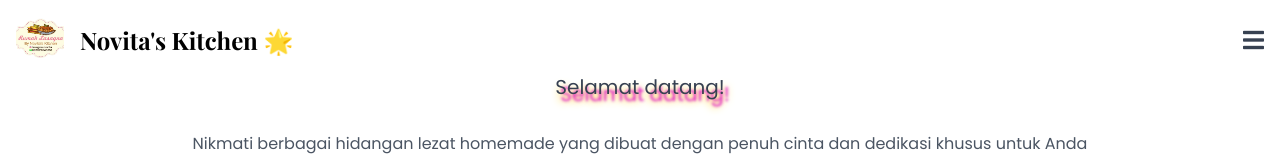
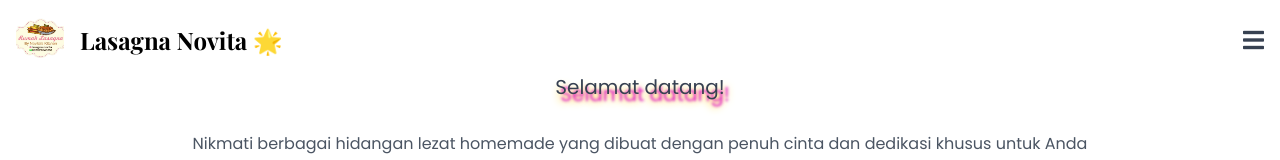
Before and after one commit to WeHusky/Pengembangan-Web, a plain HTML site: page index.html in a window 1280 px wide. Shown: the top 160 px of the page. Drawn offline with nearby package versions, Linux system fonts and the light colour scheme; a web font is replaced by a local one.

Commit message:
judul baru

```diff
--- a/index.html
+++ b/index.html
@@ -100,7 +100,7 @@
         <div class="flex items-center justify-between mb-6">
             <div class="flex items-center gap-4">
                 <img src="img/logo.png" alt="Logo" class="w-12 h-12 object-cover rounded-lg">
-                <h1 class="text-2xl font-bold font-playfair flex-grow text-center">Novita's Kitchen 🌟</h1>
+                <h1 class="text-2xl font-bold font-playfair flex-grow text-center">Lasagna Novita 🌟</h1>
             </div>
             <!-- Burger Menu Button -->
             <button class="text-gray-700 hover:text-gray-900 focus:outline-none" onclick="toggleMenu()">
```
